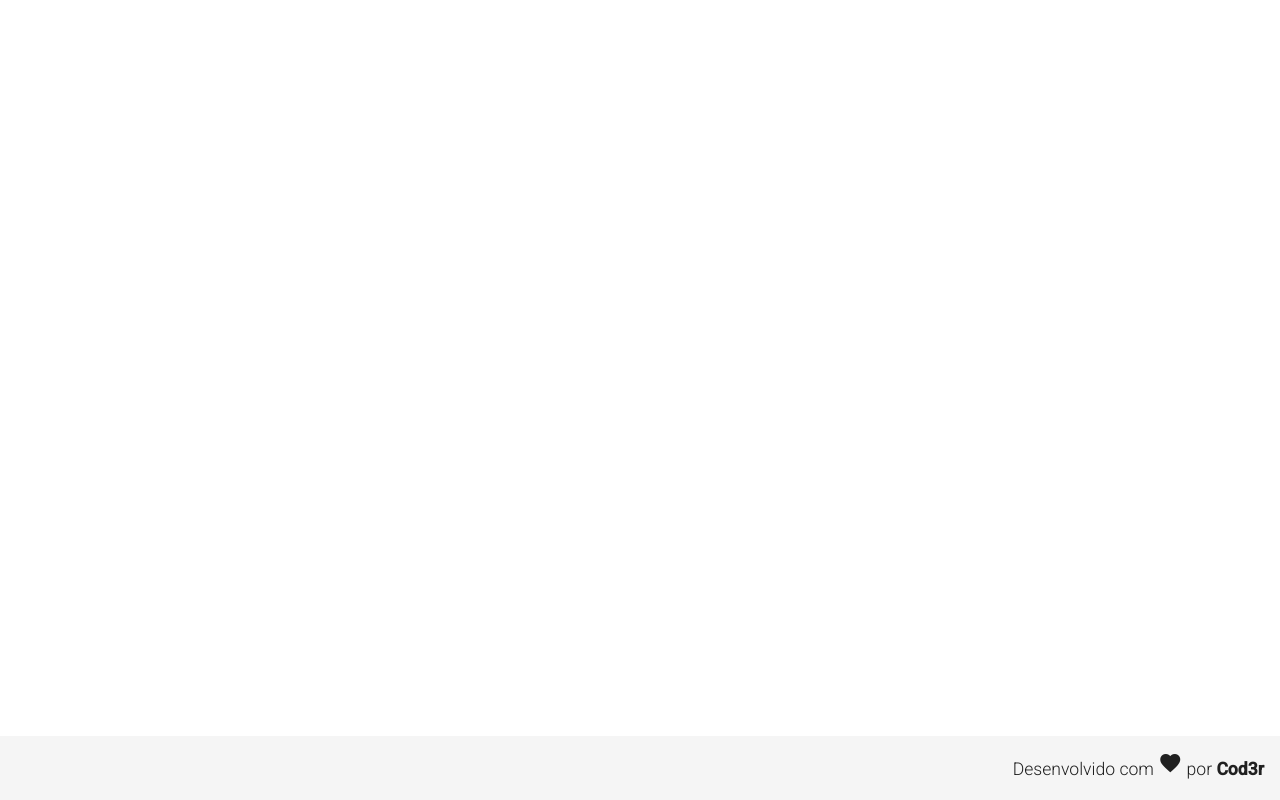
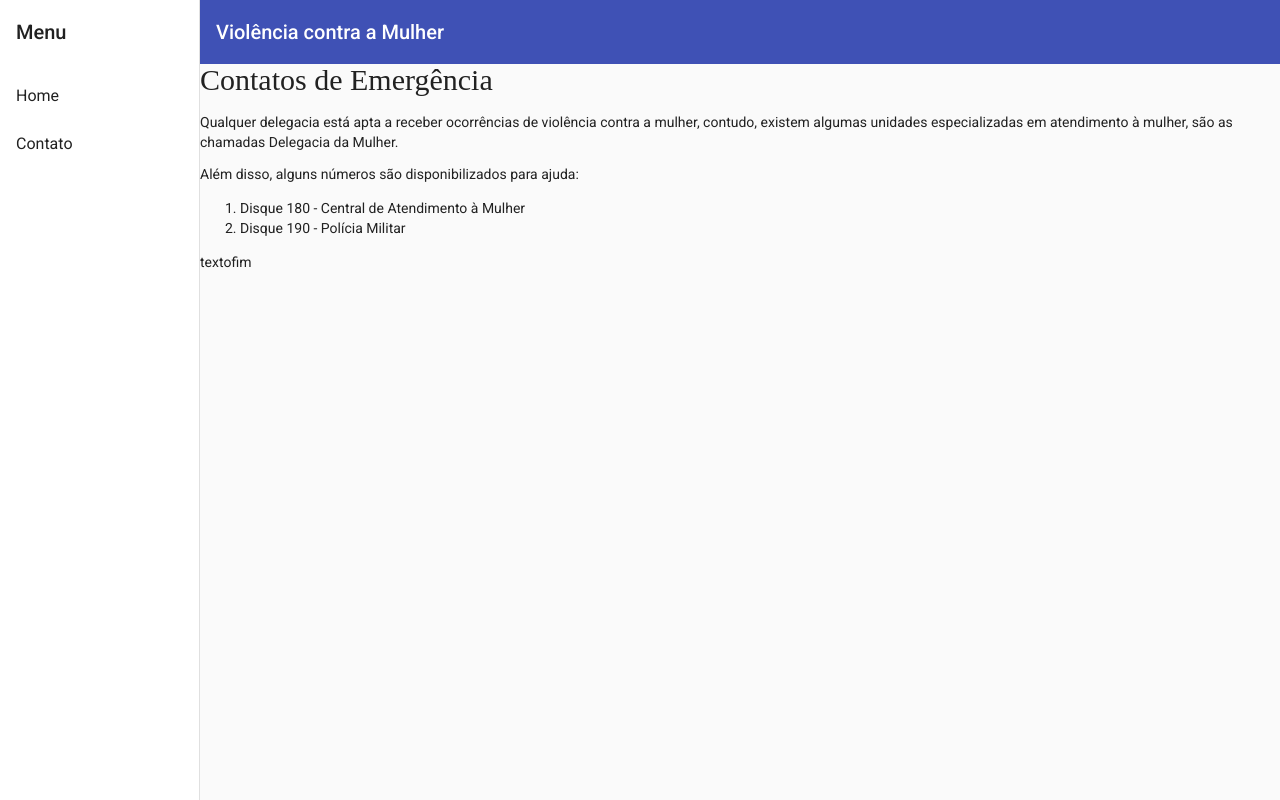
Before and after one commit to rick9141/Hackaton-Iteris-Time13, an Angular app in the folder HackatonIteris/: page /Contato in a window 1280 px wide. Before the commit this address led to /. Built offline with nearby package versions, Linux system fonts and the light colour scheme.

Commit message:
adicionando informaçoes no html e css

```diff
--- a/HackatonIteris/src/app/app.module.ts
+++ b/HackatonIteris/src/app/app.module.ts
@@ -13,13 +13,15 @@ import { MatIconModule } from '@angular/material/icon';
 import { MatListModule } from '@angular/material/list';
 import { HomePageComponent } from './components/home-page/home-page.component';
 import { FooterComponent } from './components/template/footer/footer.component';
+import { ContatosEmergenciaComponent } from './components/template/contatos-emergencia/contatos-emergencia.component';
 
 @NgModule({
   declarations: [
     AppComponent,
     MenuTemplateComponent,
     HomePageComponent,
-    FooterComponent
+    FooterComponent,
+    ContatosEmergenciaComponent,
   ],
   imports: [
     BrowserModule,
--- /dev/null
+++ b/HackatonIteris/src/app/components/template/contatos-emergencia/contatos-emergencia.component.css
@@ -0,0 +1,6 @@
+#titulo {
+  font-family: 'Times New Roman', Times, serif;
+  font-size: 30px;
+  display: flex;
+  flex-direction: row;
+}
--- /dev/null
+++ b/HackatonIteris/src/app/components/template/contatos-emergencia/contatos-emergencia.component.html
@@ -0,0 +1,10 @@
+<h1 id = "titulo">{{title}}</h1>
+<div class="conteudo">
+  <p>{{texto1}}</p>
+  <p>{{texto2}}</p>
+  <ol>
+    <li>{{numero1}}</li>
+    <li>{{numero2}}</li>
+  </ol>
+<p>textofim</p>
+</div>
--- /dev/null
+++ b/HackatonIteris/src/app/components/template/contatos-emergencia/contatos-emergencia.component.ts
@@ -0,0 +1,21 @@
+import { Component, OnInit } from '@angular/core';
+
+@Component({
+  selector: 'app-contatos-emergencia',
+  templateUrl: './contatos-emergencia.component.html',
+  styleUrls: ['./contatos-emergencia.component.css']
+})
+export class ContatosEmergenciaComponent implements OnInit {
+      public title = 'Contatos de Emergência';
+      public texto1 = 'Qualquer delegacia está apta a receber ocorrências de violência contra a mulher, contudo, existem algumas unidades especializadas em atendimento à mulher, são as chamadas Delegacia da Mulher. '
+      public texto2 = 'Além disso, alguns números são disponibilizados para ajuda:'
+      public numero1 = 'Disque 180 - Central de Atendimento à Mulher'
+      public numero2 = 'Disque 190 - Polícia Militar'
+      public textofim = 'Não tenha medo, peça ajuda e denuncie já!'
+
+  constructor() { }
+
+  ngOnInit(): void {
+  }
+
+}
--- a/HackatonIteris/src/app/components/template/menu-template/menu-template.component.html
+++ b/HackatonIteris/src/app/components/template/menu-template/menu-template.component.html
@@ -6,6 +6,7 @@
     <mat-toolbar>Menu</mat-toolbar>
     <mat-nav-list>
       <a mat-list-item routerLink="/">Home</a>
+      <a mat-list-item routerLink="/">Contato</a>
     </mat-nav-list>
   </mat-sidenav>
   <mat-sidenav-content>
```
Also changed, not shown: HackatonIteris/src/app/app-routing.module.ts (+6 -1 lines), HackatonIteris/src/app/app.component.html (line endings or trailing spaces), 1 other file (tests, documents, lock files or other folders).
